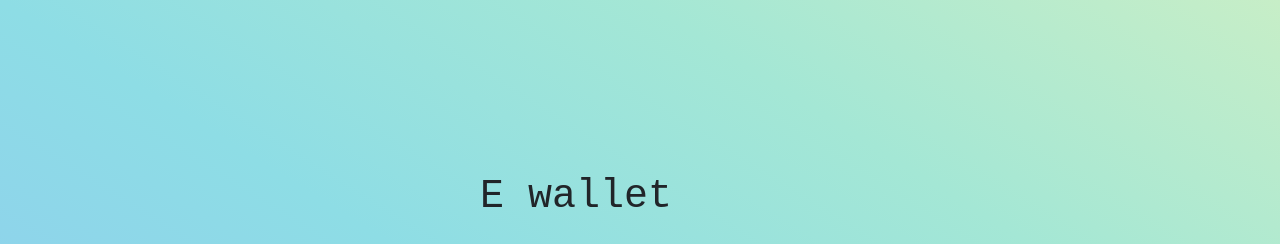
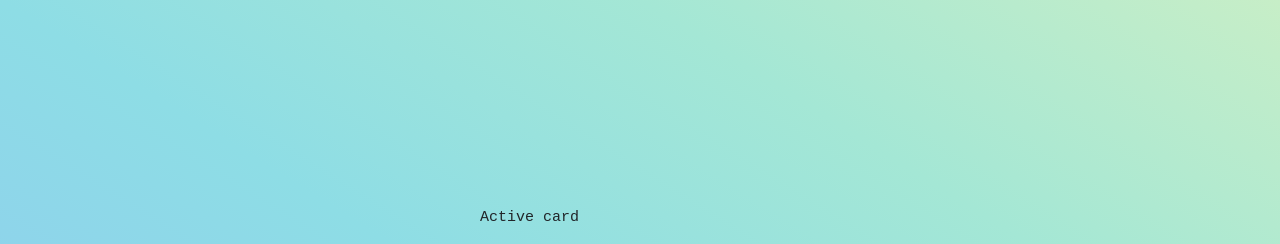
Before and after one commit to Acrasia86/walletTest, a React (Create React App) app: page / in a window 1280 px wide. Shown: the top 244 px of the page. Built offline with nearby package versions, Linux system fonts and the light colour scheme; grey boxes are pictures that could not be loaded.

Commit message:
removed h1

```diff
--- a/src/pages/Home.jsx
+++ b/src/pages/Home.jsx
@@ -5,7 +5,7 @@ import { Link } from 'react-router-dom';
 const Home = () => {
   return (
     <div>
-        <h1 style={{marginBottom: '50px', marginTop: '30px'}}>E wallet</h1>
+        {/* <h1 style={{marginBottom: '50px', marginTop: '30px'}}>E wallet</h1> */}
         <CardList />
         <Link to='/addCard'>
         <button className='addCardBtn'>Add card</button>
```
